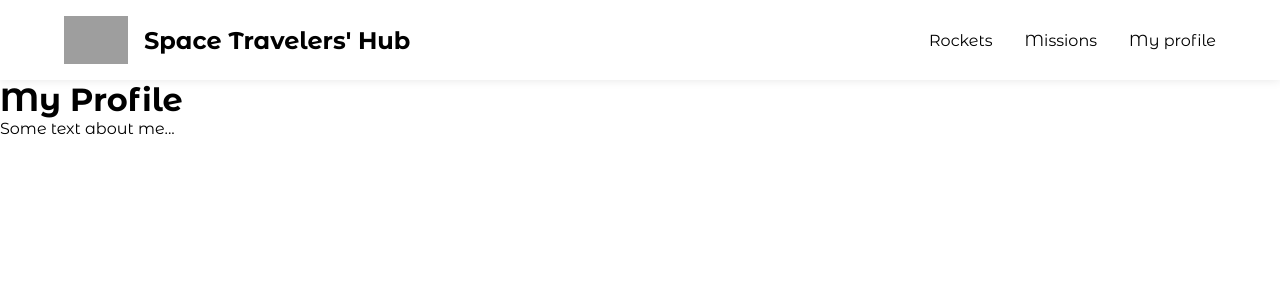
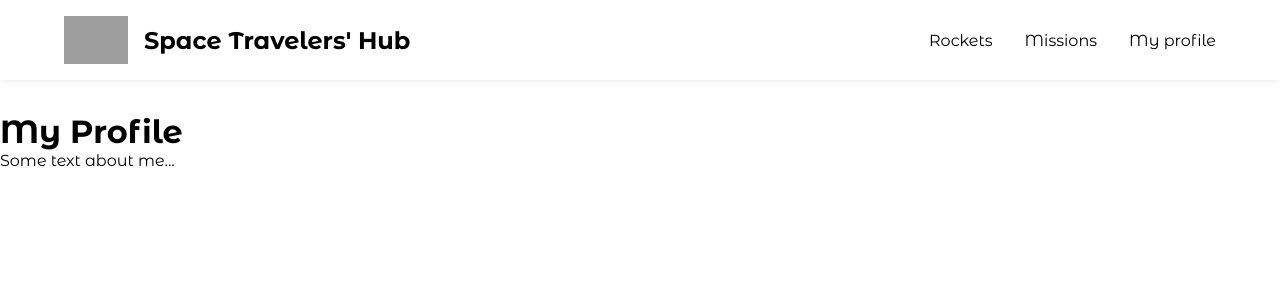
Before and after one commit to 10-menachi/react-capstone, a React (Vite) app: page /myprofile in a window 1280 px wide. Shown: the top 300 px of the page. Built offline with nearby package versions, Linux system fonts and the light colour scheme; grey boxes are pictures that could not be loaded.

Commit message:
Style Missions and Profile page

```diff
--- a/src/App.css
+++ b/src/App.css
@@ -47,3 +47,15 @@ nav ul li a:active {
 .logo {
   gap: 1rem;
 }
+
+table,
+.profile {
+  margin-top: 2rem;
+}
+
+tr,
+td {
+  max-width: 50vw;
+  padding: 1rem;
+  overflow-wrap: normal;
+}
--- a/src/components/MyProfile.jsx
+++ b/src/components/MyProfile.jsx
@@ -1,5 +1,5 @@
 const MyProfile = () => (
-  <div>
+  <div className="profile">
     <h1>My Profile</h1>
     <p>Some text about me...</p>
   </div>
```
